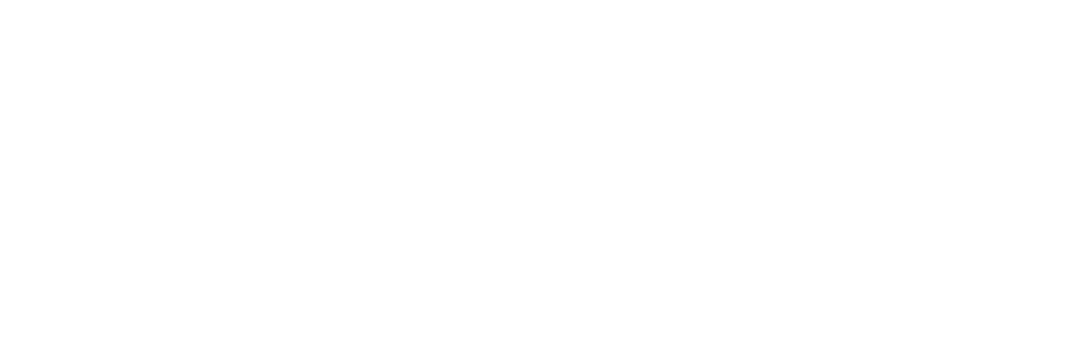
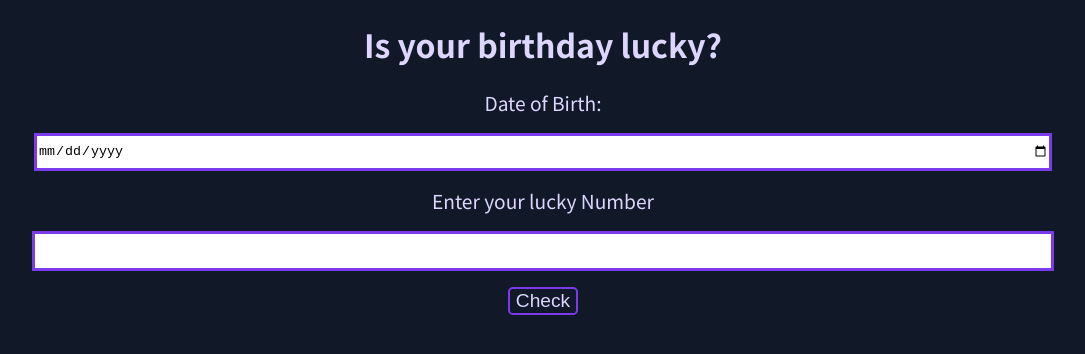
Before and after one commit to suryxks/Is-Your-birthday-Lucky, a plain HTML site: page index.html in a window 1280 px wide. Shown: the whole page, without its empty margins (97-1182 px from the left). Drawn offline with Linux system fonts and the light colour scheme.

Commit message:
style: added styles for the page

```diff
--- a/index.html
+++ b/index.html
@@ -5,8 +5,17 @@
     <meta http-equiv="X-UA-Compatible" content="IE=edge">
     <meta name="viewport" content="width=device-width, initial-scale=1.0">
     <title>Is Your Birthday Lucky</title>
+    <link href="style.css" rel="stylesheet">
 </head>
 <body>
+    <div class="container">
+    <h1>Is your birthday lucky?</h1>
+    <label for="dob">Date of Birth:</label>
+    <input id="dob" type="date">
+    <label for="lucky-no">Enter your lucky Number</label>
+    <input id="lucky-no" type="number">
+    <button id="check-btn">Check</button>
+</div>
     <script src="app.js"></script>
 </body>
 </html>
--- a/style.css
+++ b/style.css
@@ -1,4 +1,37 @@
 @import url('https://fonts.googleapis.com/css2?family=Noto+Sans+JP:wght@400;700&display=swap');
+
+:root{
+    --primary-dark:#111827;
+    --primary-color:#7C3AED;
+    --txt-color:#DDD6FE;
+}
+
 body{
     font-family: 'Noto Sans JP', sans-serif;
+    color:var(--txt-color);
+    background-color: var(--primary-dark);
 }
+label{
+    display:block;
+    margin:1rem;
+    font-size: larger;
+}
+input{
+    display:block;
+    margin:auto;
+    width:80%;
+    height:2rem;
+    border: 3px solid var(--primary-color);
+}
+.container{
+    margin:auto;
+    text-align: center;
+}
+button{
+    background-color: var(--primary-dark);
+    color: var(--txt-color);
+    font-size: larger;
+    margin: 1rem;
+    border:2px solid var(--primary-color);
+    border-radius: 0.3rem;
+}
```
